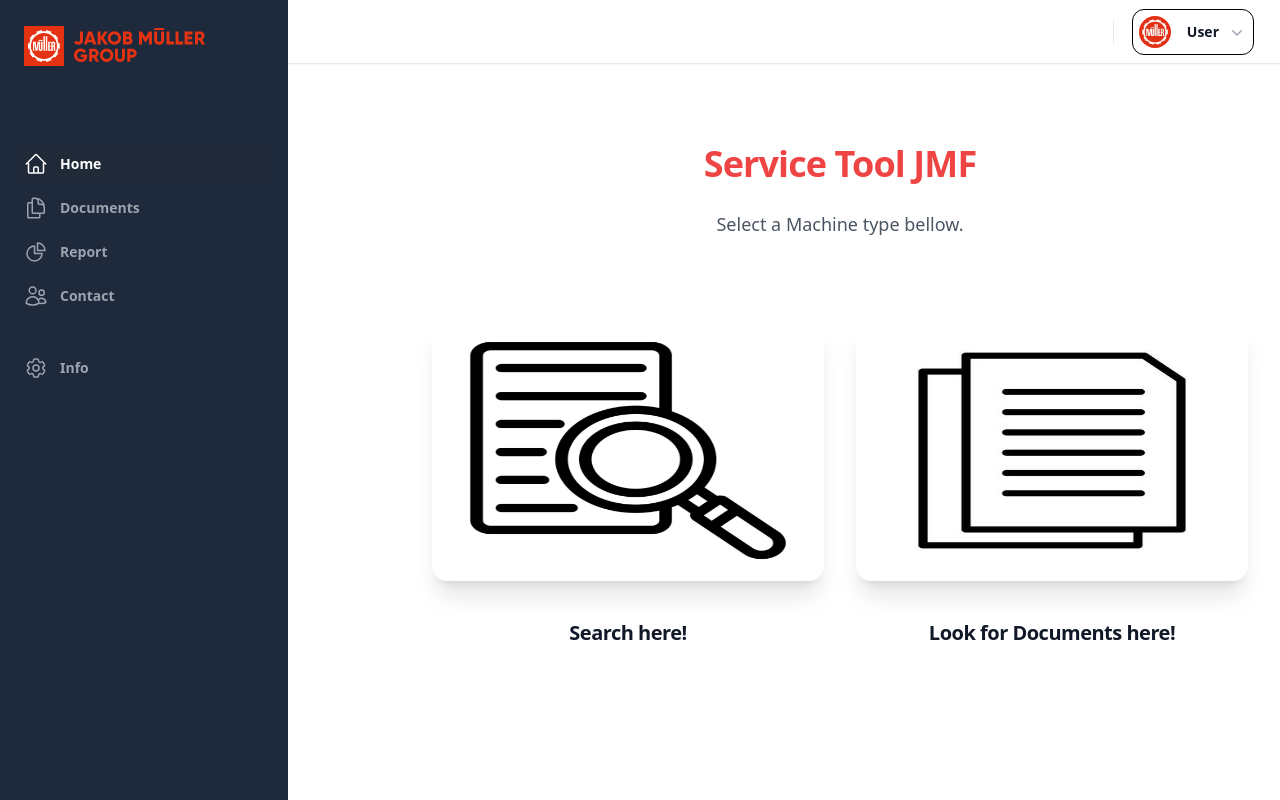
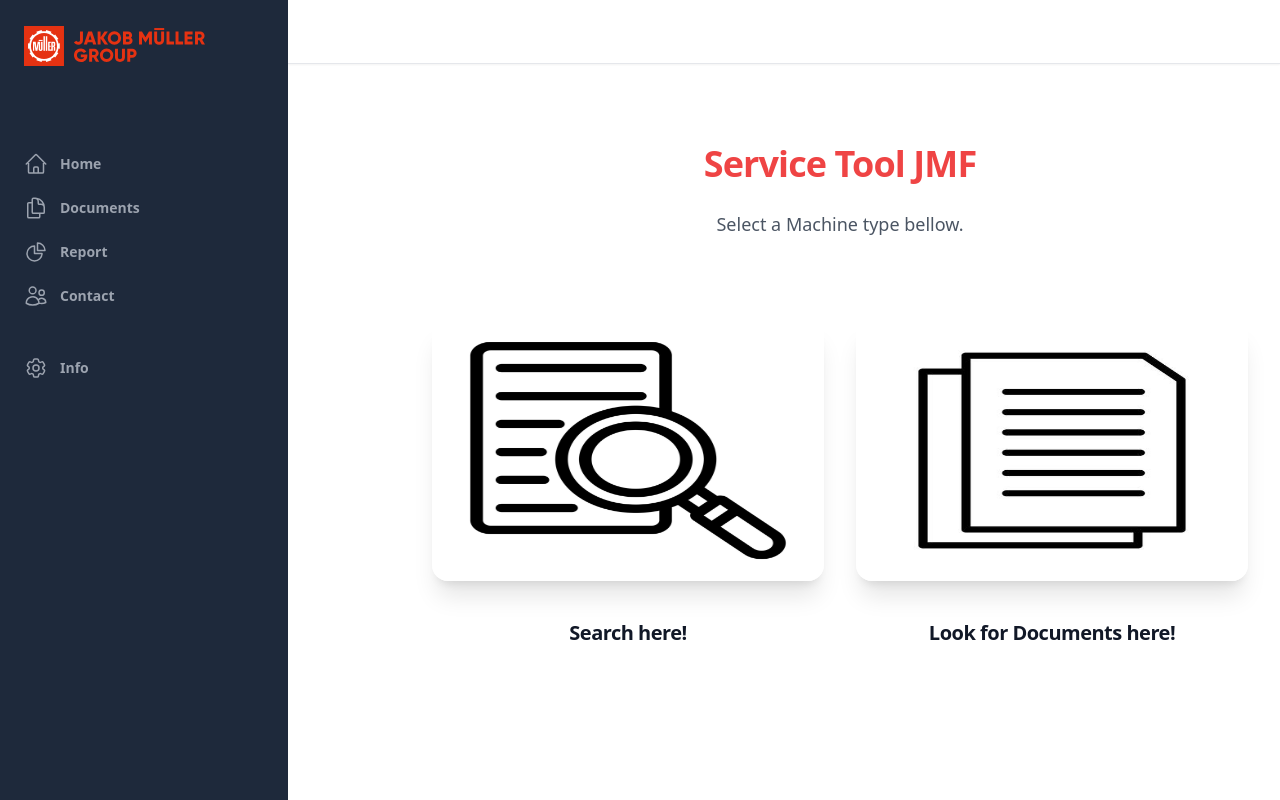
Before and after one commit to RobHa93/Diplomarbeit_FrontEnd, a React (Vite) app: page / in a window 1280 px wide. Built offline with nearby package versions, Linux system fonts and the light colour scheme.

Commit message:
Link angepasst

```diff
--- a/src/components/Navbar.jsx
+++ b/src/components/Navbar.jsx
@@ -10,27 +10,6 @@
   UsersIcon,
   XMarkIcon,
 } from "@heroicons/react/24/outline";
-import { ChevronDownIcon } from "@heroicons/react/20/solid";
-
-const navigation = [
-  { name: "Home", href: "/home", icon: HomeIcon, current: true },
-  {
-    name: "Documents",
-    href: "/documents",
-    icon: DocumentDuplicateIcon,
-    current: false,
-  },
-  { name: "Report", href: "/report", icon: ChartPieIcon, current: false },
-  { name: "Contact", href: "/contact", icon: UsersIcon, current: false },
-];
-const teams = [
-  { id: 1, name: "Eingang", href: "#", initial: "M", current: false },
-];
-const userNavigation = [{ name: "Sign out", href: "#" }];
-
-function classNames(...classes) {
-  return classes.filter(Boolean).join(" ");
-}
 
 export default function Navbar() {
   const [sidebarOpen, setSidebarOpen] = useState(false);
@@ -110,44 +89,85 @@
                         />
                       </Link>
                     </div>
-                    <nav className="flex flex-1 flex-col ">
+                    <nav className="flex flex-1 flex-col">
                       <ul role="list" className="flex flex-1 flex-col gap-y-7">
                         <li>
-                          <ul role="list" className="-mx-2 space-y-1">
-                            {navigation.map((item) => (
-                              <li key={item.name}>
-                                <Link
-                                  to={item.href}
-                                  className={classNames(
-                                    item.current
-                                      ? "bg-gray-800 text-white"
-                                      : "text-gray-400 hover:text-white hover:bg-gray-800",
-                                    "group flex gap-x-3 rounded-md p-2 text-sm leading-6 font-semibold"
-                                  )}
-                                >
-                                  <item.icon
+                          <ul className="-mx-2 space-y-1">
+                            <li>
+                              <Link to="/home">
+                                <a className="group flex gap-x-3 rounded-md p-2 text-sm leading-6 font-semibold  text-gray-400 hover:bg-gray-800 hover:text-white ">
+                                  <HomeIcon
                                     className="h-6 w-6 shrink-0"
                                     aria-hidden="true"
                                   />
-                                  {item.name}
-                                </Link>
-                              </li>
-                            ))}
+                                  Home
+                                </a>
+                              </Link>
+                            </li>
+                            <li>
+                              <Link to="/documents">
+                                <a className="group flex gap-x-3 rounded-md p-2 text-sm leading-6 font-semibold  text-gray-400 hover:bg-gray-800 hover:text-white ">
+                                  <DocumentDuplicateIcon
+                                    className="h-6 w-6 shrink-0"
+                                    aria-hidden="true"
+                                  />
+                                  Documents
+                                </a>
+                              </Link>
+                            </li>
+                            <li>
+                              <Link to="/report">
+                                <a className="group flex gap-x-3 rounded-md p-2 text-sm leading-6 font-semibold  text-gray-400 hover:bg-gray-800 hover:text-white ">
+                                  <ChartPieIcon
+                                    className="h-6 w-6 shrink-0"
+                                    aria-hidden="true"
+                                  />
+                                  Report
+                                </a>
+                              </Link>
+                            </li>
+                            <li>
+                              <Link to="/contact">
+                                <a className="group flex gap-x-3 rounded-md p-2 text-sm leading-6 font-semibold  text-gray-400 hover:bg-gray-800 hover:text-white ">
+                                  <UsersIcon
+                                    className="h-6 w-6 shrink-0"
+                                    aria-hidden="true"
+                                  />
+                                  Contact
+                                </a>
+                              </Link>
+                            </li>
                           </ul>
                         </li>
 
-                        <li className="mt-auto">
-                          <a
-                            href="#"
-                            className="group -mx-2 flex gap-x-3 rounded-md p-2 text-sm font-semibold leading-6 text-gray-400 hover:bg-gray-800 hover:text-white"
-                          >
+                        <details
+                          className="dropdown"
+                          open={isOpen}
+                          onMouseEnter={handleMouseEnter}
+                          onMouseLeave={handleMouseLeave}
+                        >
+                          <summary className="m-1 btn group -mx-2 flex gap-x-3 rounded-md p-2 text-sm font-semibold leading-6 text-gray-400 hover:bg-gray-800 hover:text-white">
                             <Cog6ToothIcon
                               className="h-6 w-6 shrink-0"
                               aria-hidden="true"
-                            />
-                            Settings
-                          </a>
-                        </li>
+                            />{" "}
+                            Info
+                          </summary>
+                          <ul className="p-2 shadow menu dropdown-content z-[1] bg-base-100 rounded-box w-52">
+                            <li className="  p-2 text-sm font-semibold leading-6 text-gray-400 hover:bg-gray-800 hover:text-white ">
+                              <Link to="/impressum">
+                                {" "}
+                                <p>Impressum</p>
+                              </Link>
+                            </li>
+                            <li className="  p-2 text-sm font-semibold leading-6 text-gray-400 hover:bg-gray-800 hover:text-white ">
+                              <Link to="/version">
+                                {" "}
+                                <p>Version</p>
+                              </Link>
+                            </li>
+                          </ul>
+                        </details>
                       </ul>
                     </nav>
                   </div>
@@ -158,10 +178,7 @@
         </Transition.Root>
 
         {/* Static sidebar for desktop */}
-        <div
-          className="hidden lg:fixed lg:inset-y-0 lg:z-50 lg:flex lg:w-72 lg:flex-col position: absolute;
-"
-        >
+        <div className="hidden lg:fixed lg:inset-y-0 lg:z-50 lg:flex lg:w-72 lg:flex-col">
           {/* Sidebar component,  */}
           <div className=" flex grow flex-col gap-y-20  overflow-y-auto bg-slate-800 px-6 pb-4">
             <div className="flex h-16 shrink-0 items-center">
@@ -169,33 +186,58 @@
                 <img
                   className="mt-7 h-10 w-auto"
                   src="./src/assets/img/jako-mueller.svg"
-                  alt="Your Company"
+                  alt="Company"
                 />
               </Link>
             </div>
             <nav className="flex flex-1 flex-col">
               <ul role="list" className="flex flex-1 flex-col gap-y-7">
                 <li>
-                  <ul role="list" className="-mx-2 space-y-1">
-                    {navigation.map((item) => (
-                      <li key={item.name}>
-                        <a
-                          href={item.href}
-                          className={classNames(
-                            item.current
-                              ? "bg-gray-800 text-white"
-                              : "text-gray-400 hover:text-white hover:bg-gray-800",
-                            "group flex gap-x-3 rounded-md p-2 text-sm leading-6 font-semibold"
-                          )}
-                        >
-                          <item.icon
+                  <ul className="-mx-2 space-y-1">
+                    <li>
+                      <Link to="/home">
+                        <a className="group flex gap-x-3 rounded-md p-2 text-sm leading-6 font-semibold  text-gray-400 hover:bg-gray-800 hover:text-white ">
+                          <HomeIcon
                             className="h-6 w-6 shrink-0"
                             aria-hidden="true"
                           />
-                          {item.name}
+                          Home
                         </a>
-                      </li>
-                    ))}
+                      </Link>
+                    </li>
+                    <li>
+                      <Link to="/documents">
+                        <a className="group flex gap-x-3 rounded-md p-2 text-sm leading-6 font-semibold  text-gray-400 hover:bg-gray-800 hover:text-white ">
+                          <DocumentDuplicateIcon
+                            className="h-6 w-6 shrink-0"
+                            aria-hidden="true"
+                          />
+                          Documents
+                        </a>
+                      </Link>
+                    </li>
+                    <li>
+                      <Link to="/report">
+                        <a className="group flex gap-x-3 rounded-md p-2 text-sm leading-6 font-semibold  text-gray-400 hover:bg-gray-800 hover:text-white ">
+                          <ChartPieIcon
+                            className="h-6 w-6 shrink-0"
+                            aria-hidden="true"
+                          />
+                          Report
+                        </a>
+                      </Link>
+                    </li>
+                    <li>
+                      <Link to="/contact">
+                        <a className="group flex gap-x-3 rounded-md p-2 text-sm leading-6 font-semibold  text-gray-400 hover:bg-gray-800 hover:text-white ">
+                          <UsersIcon
+                            className="h-6 w-6 shrink-0"
+                            aria-hidden="true"
+                          />
+                          Contact
+                        </a>
+                      </Link>
+                    </li>
                   </ul>
                 </li>
 
@@ -242,73 +284,6 @@
               <span className="sr-only">Open sidebar</span>
               <Bars3Icon className="h-6 w-6" aria-hidden="true" />
             </button>
-
-            {/* Separator */}
-            <div
-              className="h-6 w-px bg-gray-900/10 lg:hidden"
-              aria-hidden="true"
-            />
-
-            <div className="flex justify-end flex-1 gap-x-4 self-stretch lg:gap-x-6 ">
-              <div className="flex  items-center gap-x-4 lg:gap-x-6">
-                {/* Separator */}
-                <div
-                  className="hidden lg:block lg:h-6 lg:w-px lg:bg-gray-900/10"
-                  aria-hidden="true"
-                />
-
-                {/* Profile dropdown */}
-                <Menu as="div" className="relative">
-                  <Menu.Button className="-m-1.5 flex items-center p-1.5">
-                    <span className="sr-only">Open user menu</span>
-                    <img
-                      className="h-8 w-8 rounded-full bg-gray-50"
-                      src="src\assets\img\jakob_mller_ag_frick_logo.jpg"
-                      alt="user_img"
-                    />
-                    <span className="hidden lg:flex lg:items-center">
-                      <span
-                        className="ml-4 text-sm font-semibold leading-6 text-gray-900"
-                        aria-hidden="true"
-                      >
-                        User
-                      </span>
-                      <ChevronDownIcon
-                        className="ml-2 h-5 w-5 text-gray-400"
-                        aria-hidden="true"
-                      />
-                    </span>
-                  </Menu.Button>
-                  <Transition
-                    as={Fragment}
-                    enter="transition ease-out duration-100"
-                    enterFrom="transform opacity-0 scale-95"
-                    enterTo="transform opacity-100 scale-100"
-                    leave="transition ease-in duration-75"
-                    leaveFrom="transform opacity-100 scale-100"
-                    leaveTo="transform opacity-0 scale-95"
-                  >
-                    <Menu.Items className="absolute right-0 z-10 mt-2.5 w-32 origin-top-right rounded-md bg-white py-2 shadow-lg ring-1 ring-gray-900/5 focus:outline-none">
-                      {userNavigation.map((item) => (
-                        <Menu.Item key={item.name}>
-                          {({ active }) => (
-                            <a
-                              href={item.href}
-                              className={classNames(
-                                active ? "bg-gray-50" : "",
-                                "block px-3 py-1 text-sm leading-6 text-gray-900"
-                              )}
-                            >
-                              {item.name}
-                            </a>
-                          )}
-                        </Menu.Item>
-                      ))}
-                    </Menu.Items>
-                  </Transition>
-                </Menu>
-              </div>
-            </div>
           </div>
 
           <main className="py-10">
```
